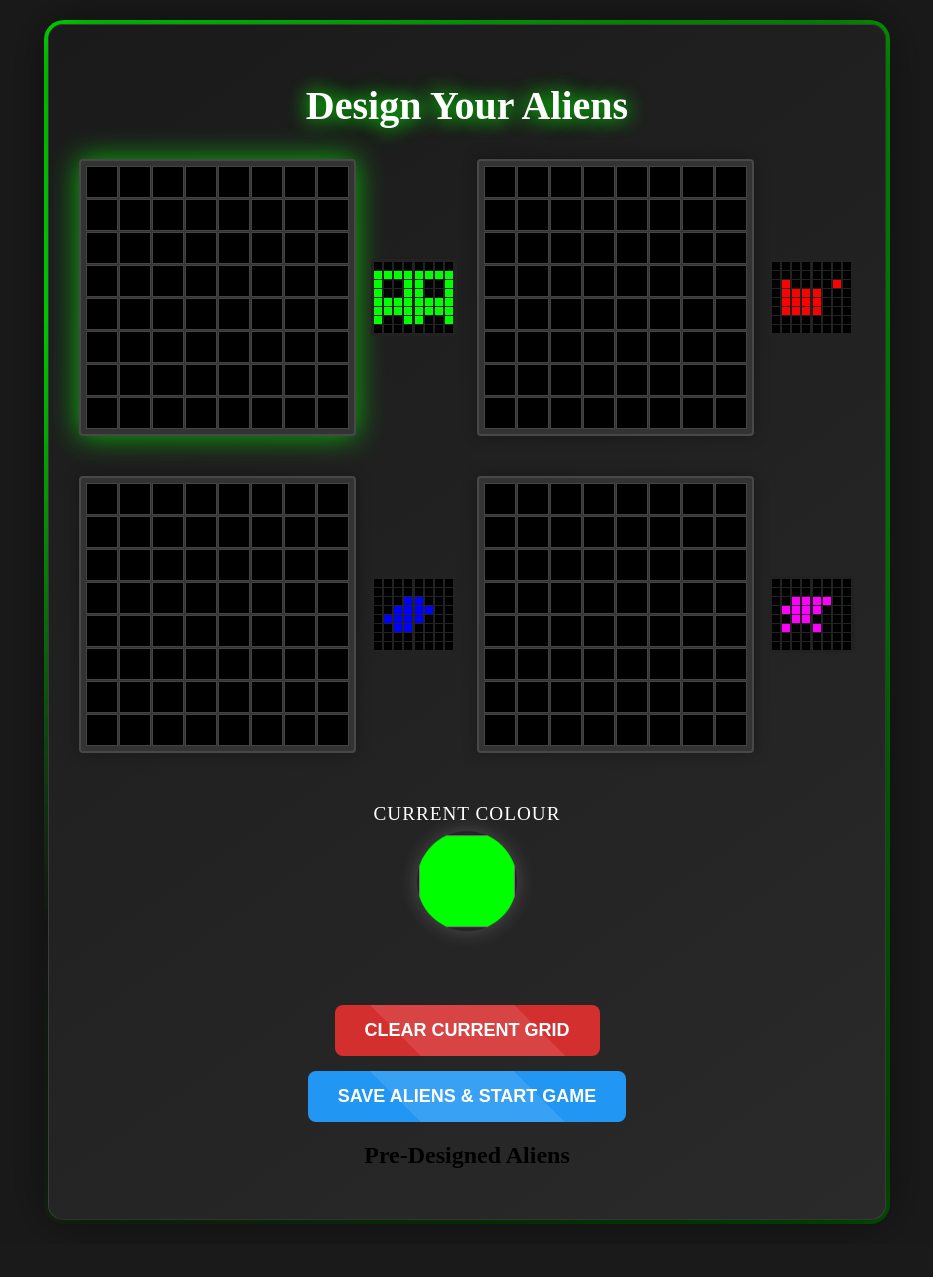
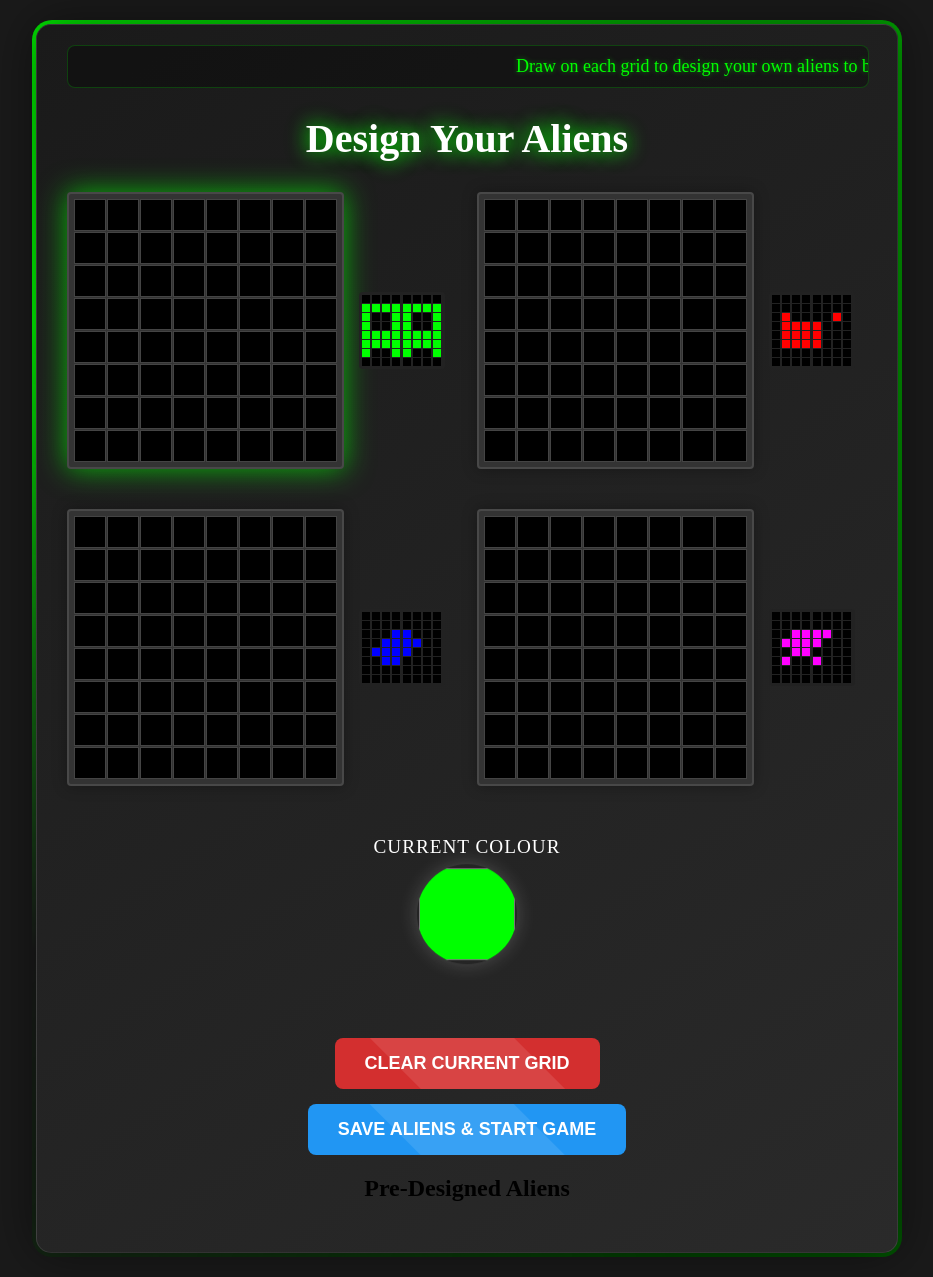
Before and after one commit to DanDon01/custom_invaders, a Flask app: page /designer in a window 1280 px wide. Shown: the whole page, without its empty margins (173-1106 px from the left). Before the commit the page ends 1224 px from the top, so only its background shows below. Run offline with Flask 3, Linux system fonts and the light colour scheme.

Commit message:
Added scrolling text

```diff
--- a/templates/designer.html
+++ b/templates/designer.html
@@ -23,6 +23,7 @@
             border-radius: 15px;
             box-shadow: 0 0 50px rgba(0, 0, 0, 0.5);
             border: 1px solid rgba(255, 255, 255, 0.1);
+            padding-top: 20px;
         }
 
         h1 {
@@ -356,12 +357,51 @@
                 margin: 10px;
             }
         }
+
+        .scrolling-text-container {
+            width: 100%;
+            overflow: hidden;
+            background: rgba(0, 0, 0, 0.3);
+            padding: 10px 0;
+            margin-bottom: 20px;
+            border-radius: 8px;
+            border: 1px solid rgba(0, 255, 0, 0.2);
+        }
+
+        .scrolling-text {
+            color: #00ff00;
+            font-size: 18px;
+            white-space: nowrap;
+            animation: scroll 30s linear infinite;
+            text-shadow: 0 0 5px rgba(0, 255, 0, 0.5);
+        }
+
+        @keyframes scroll {
+            0% {
+                transform: translateX(100%);
+            }
+            100% {
+                transform: translateX(-100%);
+            }
+        }
+
+        @media (max-width: 768px) {
+            .scrolling-text {
+                font-size: 16px;
+            }
+        }
     </style>
 </head>
 <body>
     <div class="marquee-container">
         <div class="marquee-border"></div>
         <div class="container">
+            <div class="scrolling-text-container">
+                <div class="scrolling-text">
+                    Draw on each grid to design your own aliens to battle against, or choose from the pre designs to get straight into the game! &nbsp;&nbsp;&nbsp;
+                    Draw on each grid to design your own aliens to battle against, or choose from the pre designs to get straight into the game! &nbsp;&nbsp;&nbsp;
+                </div>
+            </div>
             <h1>Design Your Aliens</h1>
             <div class="designer-container">
                 <div id="grid-container">
```
